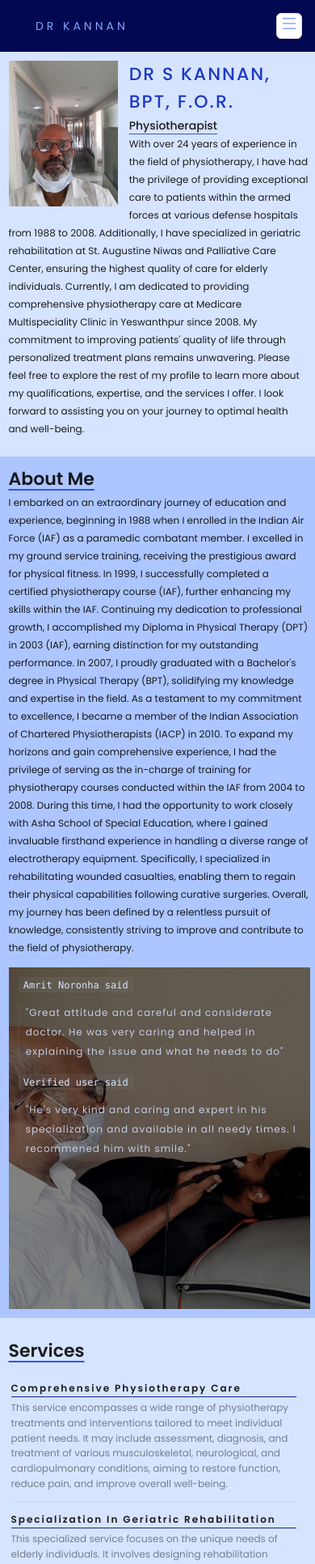
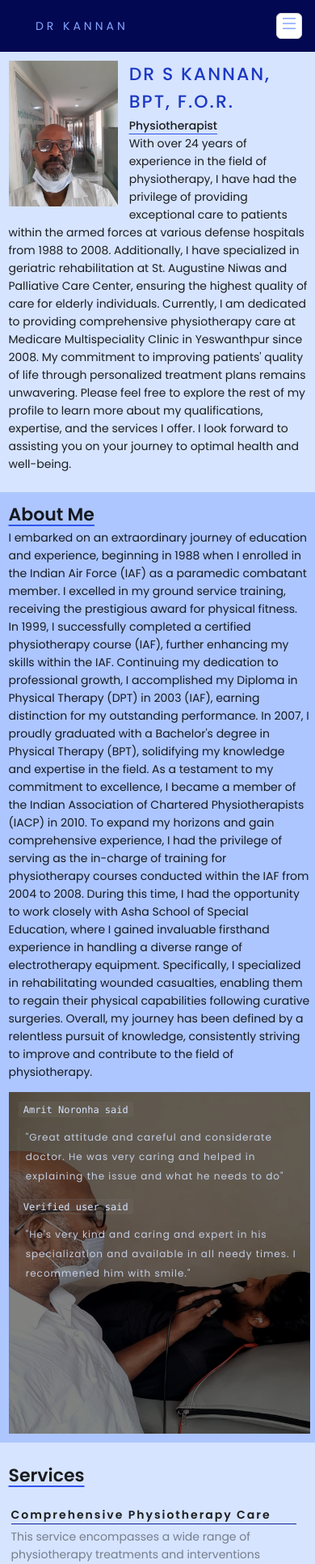
Before and after one commit to imkiran22/physio-website, a Next.js app: page / in a window 390 px wide. Shown: the top 1932 px of the page at 81% size. Built offline with nearby package versions, Linux system fonts and the light colour scheme.

Commit message:
font increased

```diff
--- a/pages/styles/about.scss
+++ b/pages/styles/about.scss
@@ -41,7 +41,7 @@
       font-size: $res-main-header;
     }
     &_description {
-      font-size: $res-sub-header;
+      font-size: $res-middle-header;
     }
     &_image_container {
       margin-top: 0;
--- a/pages/styles/home.scss
+++ b/pages/styles/home.scss
@@ -38,7 +38,7 @@
       font-size: $res-middle-header;
     }
     &_description {
-      font-size: $res-sub-header;
+      font-size: $res-middle-header;
     }
     .ant-image {
       width: 40% !important;
--- a/pages/styles/services.scss
+++ b/pages/styles/services.scss
@@ -49,10 +49,10 @@
       .ant-list-item {
         .ant-list-item-meta {
           .ant-list-item-meta-title {
-            font-size: $res-sub-header;
+            font-size: $res-middle-header;
           }
           .ant-list-item-meta-description {
-            font-size: $res-sub-header;
+            font-size: $res-middle-header;
           }
         }
       }
```
